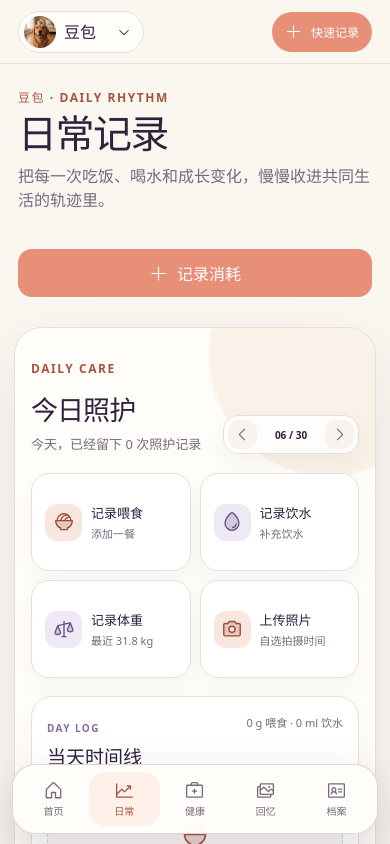
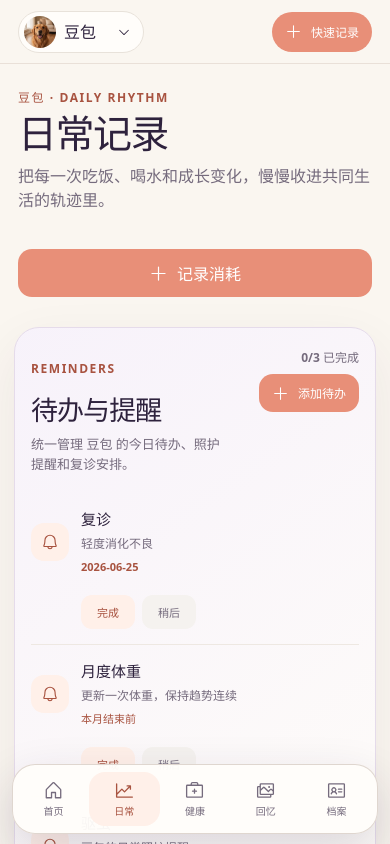
Before and after one commit to zhe8013-bot/pet-love, a React (Vite) app: page /daily in a window 390 px wide. Shown: the top 844 px of the page. Built offline with nearby package versions, Linux system fonts and the light colour scheme.

Commit message:
feat: manage reminders from daily

```diff
--- a/src/features/home/HomePage.tsx
+++ b/src/features/home/HomePage.tsx
@@ -14,9 +14,8 @@ import { useEffect, useMemo, useState } from 'react'
 import { Link, useNavigate, useSearchParams } from 'react-router-dom'
 import { usePetData } from '../../data/PetDataProvider'
 import type { CareEvent, ConsumptionEntry, MedicalRecord, Memory, WeightEntry } from '../../domain/types'
-import { buildReminderTasks, type TaskStatus } from '../reminders/reminderModel'
+import { buildReminderTasks, type CustomTodo, type TaskStatus } from '../reminders/reminderModel'
 import { PetForm } from './PetForm'
-import type { CustomTodo } from './TodoForm'
 
 const localDate = (date = new Date()) =>
   `${date.getFullYear()}-${String(date.getMonth() + 1).padStart(2, '0')}-${String(date.getDate()).padStart(2, '0')}`
--- a/src/features/life/LifePage.tsx
+++ b/src/features/life/LifePage.tsx
@@ -1,9 +1,12 @@
 import {
+  Bell,
   BowlFood,
   Camera,
   CaretLeft,
   CaretRight,
   ChartLineUp,
+  Check,
+  ClockCountdown,
   Drop,
   Plus,
   Scales,
@@ -15,7 +18,9 @@ import { useSearchParams } from 'react-router-dom'
 import { Line, LineChart, ResponsiveContainer, Tooltip, XAxis, YAxis } from 'recharts'
 import { ConfirmDialog } from '../../components/ConfirmDialog'
 import { usePetData } from '../../data/PetDataProvider'
-import type { CareEvent, CareEventKind, ConsumptionEntry, Memory, WeightEntry } from '../../domain/types'
+import type { CareEvent, CareEventKind, ConsumptionEntry, MedicalRecord, Memory, WeightEntry } from '../../domain/types'
+import { TodoForm } from '../reminders/TodoForm'
+import { buildReminderTasks, type CustomTodo, type TaskStatus } from '../reminders/reminderModel'
 import { CareEventForm } from './CareEventForm'
 import { ConsumptionForm } from './ConsumptionForm'
 import { LifePhotoForm } from './LifePhotoForm'
@@ -25,6 +30,7 @@ type DeleteTarget =
   | { kind: 'consumption'; item: ConsumptionEntry }
   | { kind: 'weight'; item: WeightEntry }
   | { kind: 'care'; item: CareEvent }
+  | { kind: 'todo'; item: CustomTodo }
 
 const localDate = (date = new Date()) =>
   `${date.getFullYear()}-${String(date.getMonth() + 1).padStart(2, '0')}-${String(date.getDate()).padStart(2, '0')}`
@@ -49,10 +55,14 @@ export function LifePage() {
   const [weights, setWeights] = useState<WeightEntry[]>([])
   const [careEvents, setCareEvents] = useState<CareEvent[]>([])
   const [memories, setMemories] = useState<Memory[]>([])
+  const [medicalRecords, setMedicalRecords] = useState<MedicalRecord[]>([])
+  const [taskStates, setTaskStates] = useState<Record<string, TaskStatus>>({})
+  const [customTodos, setCustomTodos] = useState<CustomTodo[]>([])
   const [consumptionOpen, setConsumptionOpen] = useState(false)
   const [weightOpen, setWeightOpen] = useState(false)
   const [careOpen, setCareOpen] = useState<CareEventKind | null>(null)
   const [photoOpen, setPhotoOpen] = useState(false)
+  const [todoFormOpen, setTodoFormOpen] = useState(false)
   const [selectedDate, setSelectedDate] = useState(localDate)
   const [month, setMonth] = useState(nowMonth)
   const [category, setCategory] = useState('全部')
@@ -67,16 +77,18 @@ export function LifePage() {
     setLoading(true)
     setLoadError('')
     try {
-      const [nextEntries, nextWeights, nextCareEvents, nextMemories] = await Promise.all([
+      const [nextEntries, nextWeights, nextCareEvents, nextMemories, nextMedicalRecords] = await Promise.all([
         repository.listConsumptions(currentPetId, month),
         repository.listWeights(currentPetId),
         repository.listCareEvents(currentPetId, selectedDate),
         repository.listMemories(currentPetId),
+        repository.listMedicalRecords(currentPetId),
       ])
       setEntries(nextEntries)
       setWeights(nextWeights)
       setCareEvents(nextCareEvents)
       setMemories(nextMemories)
+      setMedicalRecords(nextMedicalRecords)
     } catch {
       setLoadError('生活记录暂时没有加载成功，请稍后重试。')
     } finally {
@@ -85,6 +97,13 @@ export function LifePage() {
   }, [currentPetId, month, repository, selectedDate])
 
   useEffect(() => { void loadEntries() }, [loadEntries])
+  useEffect(() => {
+    if (!currentPetId) return
+    const storedStates = localStorage.getItem(`petplanet:tasks:${currentPetId}`)
+    const storedTodos = localStorage.getItem(`petplanet:custom-todos:${currentPetId}`)
+    setTaskStates(storedStates ? JSON.parse(storedStates) as Record<string, TaskStatus> : {})
+    setCustomTodos(storedTodos ? JSON.parse(storedTodos) as CustomTodo[] : [])
+  }, [currentPetId])
   useEffect(() => {
     const next = searchParams.get('new')
     if (next === 'feeding') setCareOpen('feeding')
@@ -103,6 +122,12 @@ export function LifePage() {
   const feedingTotal = careEvents.filter((item) => item.kind === 'feeding').reduce((sum, item) => sum + item.amount, 0)
   const waterTotal = careEvents.filter((item) => item.kind === 'water').reduce((sum, item) => sum + item.amount, 0)
   const photoMemories = [...memories].filter((item) => item.photos.length > 0).sort((a, b) => b.occurredAt.localeCompare(a.occurredAt))
+  const reminderTasks = useMemo(
+    () => buildReminderTasks(currentPet, medicalRecords, customTodos),
+    [currentPet, customTodos, medicalRecords],
+  )
+  const completedReminderCount = reminderTasks.filter((task) => taskStates[task.id] === 'done').length
+  const remindersTargeted = searchParams.get('section') === 'reminders'
 
   const changeMonth = (offset: number) => {
     const date = new Date(`${month}-01T00:00:00`)
@@ -128,11 +153,38 @@ export function LifePage() {
     setMemories((current) => [...current, memory])
   }
 
+  const saveTodo = (todo: CustomTodo) => {
+    const next = [...customTodos, todo].sort((a, b) => a.dueAt.localeCompare(b.dueAt))
+    setCustomTodos(next)
+    localStorage.setItem(`petplanet:custom-todos:${currentPetId}`, JSON.stringify(next))
+  }
+
+  const updateTask = (id: string, status: TaskStatus) => {
+    const next = { ...taskStates, [id]: status }
+    setTaskStates(next)
+    localStorage.setItem(`petplanet:tasks:${currentPetId}`, JSON.stringify(next))
+  }
+
+  const removeTodo = (id: string) => {
+    const nextTodos = customTodos.filter((todo) => todo.id !== id)
+    const nextStates = { ...taskStates }
+    delete nextStates[id]
+    setCustomTodos(nextTodos)
+    setTaskStates(nextStates)
+    localStorage.setItem(`petplanet:custom-todos:${currentPetId}`, JSON.stringify(nextTodos))
+    localStorage.setItem(`petplanet:tasks:${currentPetId}`, JSON.stringify(nextStates))
+  }
+
   const removeTarget = async () => {
     if (!deleteTarget) return
     setDeleting(true)
     setDeleteError('')
     try {
+      if (deleteTarget.kind === 'todo') {
+        removeTodo(deleteTarget.item.id)
+        setDeleteTarget(null)
+        return
+      }
       if (deleteTarget.kind === 'consumption') await repository.removeConsumption(deleteTarget.item.id)
       if (deleteTarget.kind === 'care') await repository.removeCareEvent(deleteTarget.item.id)
       if (deleteTarget.kind === 'weight') {
@@ -148,7 +200,9 @@ export function LifePage() {
     }
   }
 
-  const deleteTitle = deleteTarget?.kind === 'consumption'
+  const deleteTitle = deleteTarget?.kind === 'todo'
+    ? '删除这条待办？'
+    : deleteTarget?.kind === 'consumption'
     ? '删除这条消耗记录？'
     : deleteTarget?.kind === 'weight'
       ? '删除这条体重记录？'
@@ -173,6 +227,61 @@ export function LifePage() {
         <div className="content-state error-state" role="alert"><p>{loadError}</p><button className="button secondary" onClick={() => void loadEntries()}>重新加载</button></div>
       ) : (
         <>
+          <section
+            id="reminders"
+            className={`daily-reminders ${remindersTargeted ? 'is-targeted' : ''}`}
+            aria-labelledby="daily-reminders-title"
+          >
+            <div className="daily-care-heading">
+              <div>
+                <p className="eyebrow">REMINDERS</p>
+                <h2 id="daily-reminders-title">待办与提醒</h2>
+                <p>统一管理 {currentPet?.name} 的今日待办、照护提醒和复诊安排。</p>
+              </div>
+              <div className="reminder-heading-actions">
+                <span>{completedReminderCount}/{reminderTasks.length} 已完成</span>
+                <button className="button primary" onClick={() => setTodoFormOpen(true)}><Plus size={17} />添加待办</button>
+              </div>
+            </div>
+            <div className="reminder-manager-list">
+              {reminderTasks.map((task) => {
+                const status = taskStates[task.id]
+                const customTodo = task.isCustom ? customTodos.find((todo) => todo.id === task.id) : undefined
+                return (
+                  <article key={task.id} className={`care-row ${status ?? ''}`}>
+                    <span className="care-row-icon">
+                      {status === 'done' ? <Check size={18} /> : status === 'later' ? <ClockCountdown size={18} /> : <Bell size={18} />}
+                    </span>
+                    <div>
+                      <strong>{task.title}</strong>
+                      <p>{task.detail}</p>
+                      <time>{task.due}</time>
+                    </div>
+                    <div className="reminder-manager-actions">
+                      {status ? (
+                        <b>{status === 'done' ? `${task.title}已完成` : `${task.title}已稍后提醒`}</b>
+                      ) : (
+                        <>
+                          <button aria-label={`完成${task.title}`} onClick={() => updateTask(task.id, 'done')}>完成</button>
+                          <button aria-label={`稍后处理${task.title}`} onClick={() => updateTask(task.id, 'later')}>稍后</button>
+                        </>
+                      )}
+                      {customTodo && (
+                        <button
+                          className="reminder-delete"
+                          aria-label={`删除${task.title}待办`}
+                          onClick={() => { setDeleteError(''); setDeleteTarget({ kind: 'todo', item: customTodo }) }}
+                        >
+                          <Trash size={15} />
+                        </button>
+                      )}
+                    </div>
+                  </article>
+                )
+              })}
+            </div>
+          </section>
+
           <section className="daily-care-hub" aria-labelledby="daily-care-title">
             <div className="daily-care-heading">
               <div>
@@ -296,6 +405,7 @@ export function LifePage() {
       {weightOpen && <WeightForm onClose={closeComposer} onSaved={() => void loadEntries()} />}
       {careOpen && <CareEventForm kind={careOpen} onClose={closeComposer} onSaved={handleCareSaved} />}
       {photoOpen && <LifePhotoForm onClose={closeComposer} onSaved={handlePhotoSaved} />}
+      {todoFormOpen && <TodoForm onClose={() => setTodoFormOpen(false)} onSaved={saveTodo} />}
     </div>
   )
 }
--- a/src/styles/theme.css
+++ b/src/styles/theme.css
@@ -781,6 +781,7 @@ button:focus-visible, a:focus-visible, input:focus-visible, textarea:focus-visib
   background: #fff0e9;
   font-size: 12px;
   font-weight: 850;
+  text-decoration: none;
 }
 
 .add-todo-button:hover {
@@ -1942,6 +1943,79 @@ button:focus-visible, a:focus-visible, input:focus-visible, textarea:focus-visib
   margin-bottom: 30px;
 }
 
+.daily-reminders {
+  margin-bottom: 20px;
+  padding: 28px 30px;
+  border: 1px solid #e5dbea;
+  border-radius: 28px;
+  background: linear-gradient(145deg, rgba(247, 242, 251, .96), rgba(255, 253, 249, .96));
+  box-shadow: 0 20px 54px rgba(63, 45, 72, .075);
+  scroll-margin-top: 92px;
+}
+
+.daily-reminders.is-targeted {
+  border-color: #cbbce2;
+  box-shadow: 0 24px 62px rgba(83, 61, 104, .13), inset 0 0 0 1px rgba(203, 188, 226, .28);
+}
+
+.reminder-heading-actions {
+  display: flex;
+  align-items: center;
+  gap: 14px;
+}
+
+.reminder-heading-actions > span {
+  color: var(--muted);
+  font-size: 12px;
+  font-weight: 750;
+}
+
+.reminder-manager-list {
+  margin-top: 18px;
+  display: grid;
+}
+
+.daily-reminders .care-row {
+  grid-template-columns: 42px minmax(0, 1fr) auto;
+}
+
+.reminder-manager-actions {
+  display: flex;
+  align-items: center;
+  gap: 7px;
+}
+
+.reminder-manager-actions > button {
+  min-width: 54px;
+  min-height: 34px;
+  color: var(--peach-dark);
+  border: 0;
+  border-radius: 11px;
+  background: #fff0e9;
+  font-size: 11px;
+  font-weight: 800;
+}
+
+.reminder-manager-actions > button:nth-child(2) {
+  color: var(--muted);
+  background: #f5f2ef;
+}
+
+.reminder-manager-actions > b {
+  color: #6e6576;
+  font-size: 11px;
+}
+
+.reminder-manager-actions > .reminder-delete {
+  min-width: 34px;
+  width: 34px;
+  padding: 0;
+  display: grid;
+  place-items: center;
+  color: #956355;
+  background: #f8eee9;
+}
+
 .daily-care-hub {
   position: relative;
   padding: 30px;
@@ -2376,6 +2450,37 @@ button:focus-visible, a:focus-visible, input:focus-visible, textarea:focus-visib
     font-size: 39px;
   }
 
+  .daily-reminders {
+    padding: 20px 16px;
+    border-radius: 25px;
+  }
+
+  .daily-reminders .daily-care-heading {
+    align-items: flex-start;
+  }
+
+  .reminder-heading-actions {
+    display: grid;
+    justify-items: end;
+    gap: 8px;
+  }
+
+  .reminder-heading-actions .button {
+    min-height: 38px;
+    padding-inline: 12px;
+    font-size: 12px;
+  }
+
+  .daily-reminders .care-row {
+    grid-template-columns: 38px minmax(0, 1fr);
+  }
+
+  .reminder-manager-actions {
+    grid-column: 2;
+    margin-top: 7px;
+    flex-wrap: wrap;
+  }
+
   .daily-care-hub {
     padding: 20px 16px;
     border-radius: 28px;
```
Also changed, not shown: src/features/reminders/TodoForm.tsx (renamed from src/features/home/TodoForm.tsx, +1 -7 lines), src/features/reminders/reminderModel.ts (+7 -1 lines), 1 other file (tests, documents, lock files or other folders).
